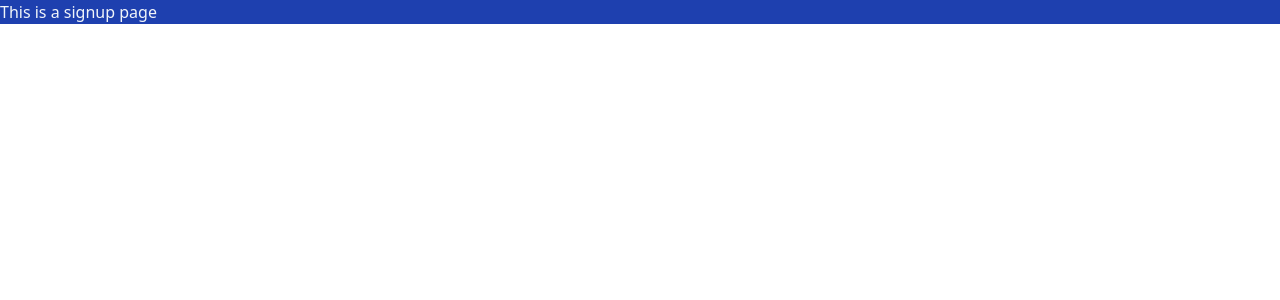
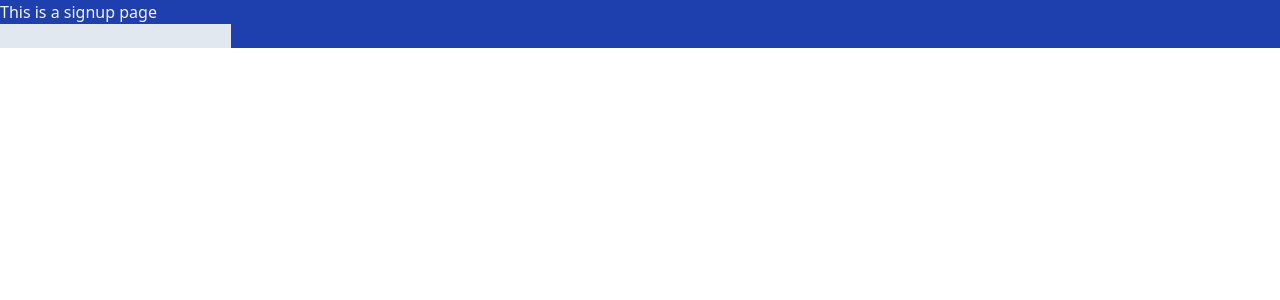
Before and after one commit to Benzagon/ChatApp, a Next.js app: page /signup in a window 1280 px wide. Shown: the top 300 px of the page. Built offline with nearby package versions, Linux system fonts and the light colour scheme.

Commit message:
feat: input text in signup

```diff
--- a/src/pages/signup.tsx
+++ b/src/pages/signup.tsx
@@ -2,6 +2,7 @@ const signup: React.FC = () => {
     return (
       <div className="bg-blue-800">
         <h1 className="text-slate-100">This is a signup page</h1>
+        <input type="text" className="bg-slate-200"></input>
       </div>
     );
   };
```
